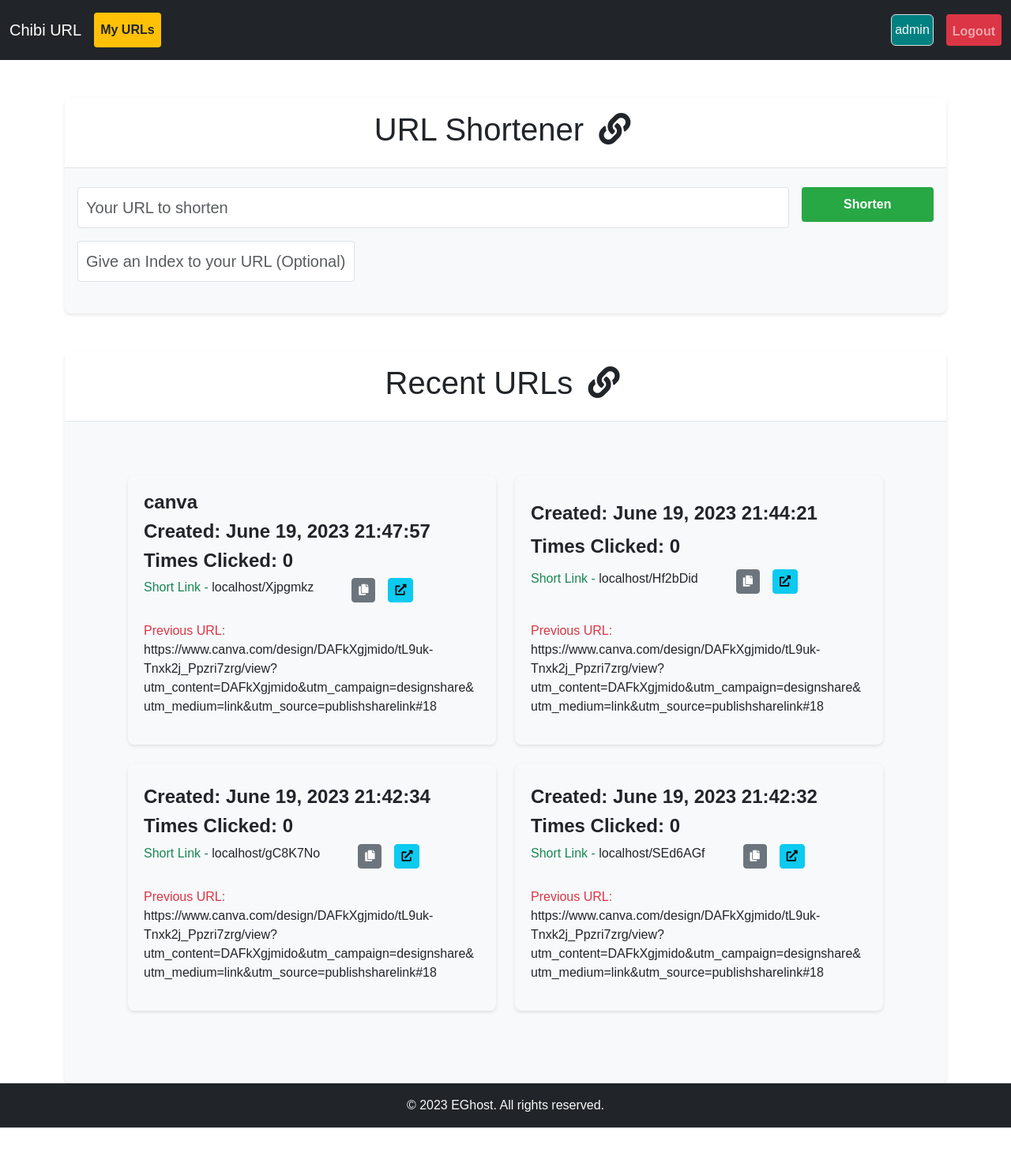
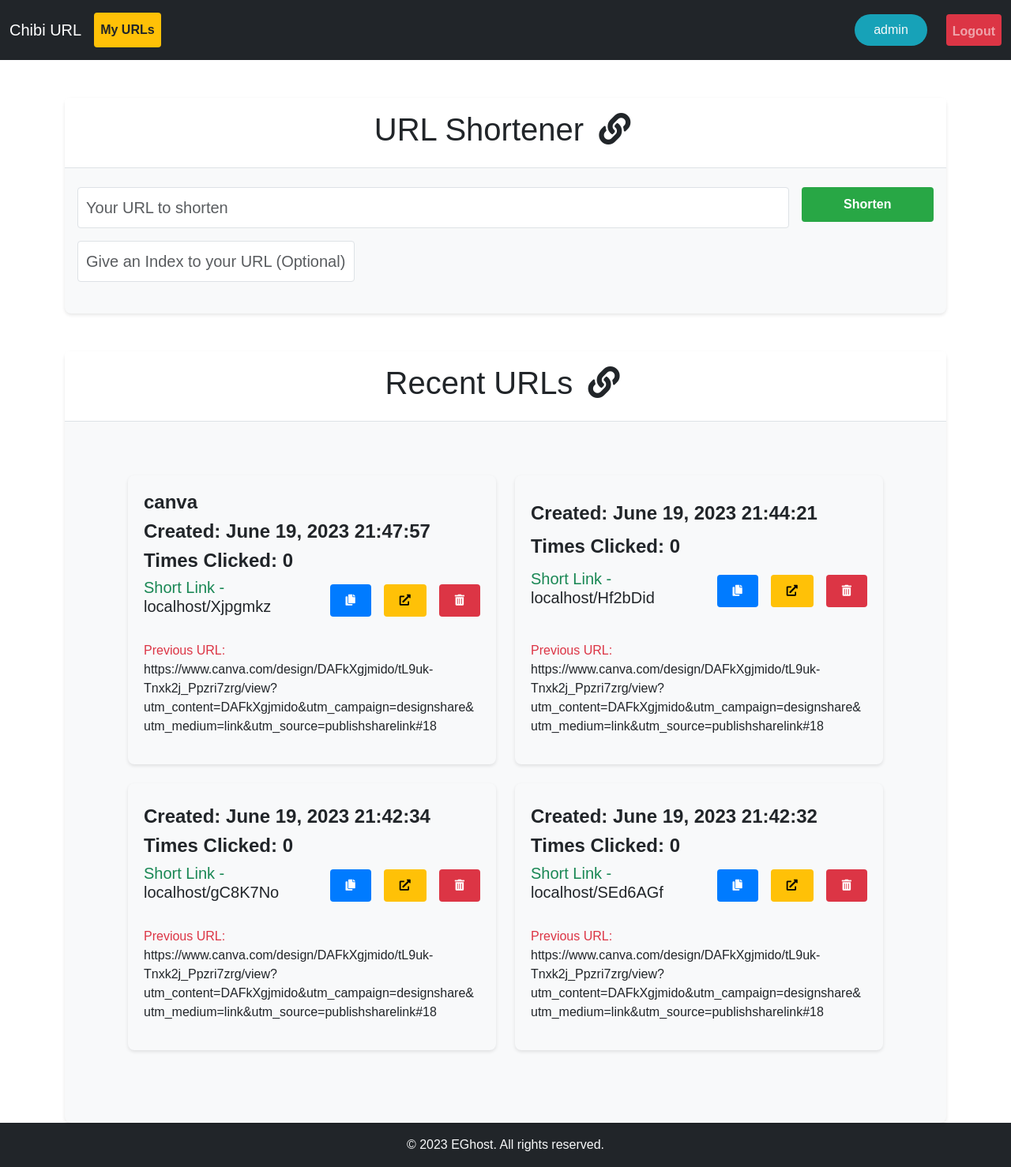
Before and after one commit to EGhost98/Chibi_URL, a Django app: page / in a window 1280 px wide. Shown: the whole page at 79% size. Before the commit the page ends 1428 px from the top, so only its background shows below. Run offline with Django 4.2, Linux system fonts and the light colour scheme; a user stored in the database is signed in; data comes from the database, SQL or seed files in the repository; both versions use the stored data as it was after the commit.

Commit message:
Minor UI Adjustments

```diff
--- a/tinyurl/templates/tinyurl/base.html
+++ b/tinyurl/templates/tinyurl/base.html
@@ -96,10 +96,10 @@
                 </ul>
                 <ul class="navbar-nav ms-auto">
                     <li class="nav-item">
-                        <span class="nav-link text-light border rounded p-1" style="background-color: teal; color: black; line-height: 30px;">{{ user.username }}</span>
+                        <span class="nav-link d-inline-block rounded-pill px-4 py-2 text-light" style="background-color: #17a2b8;">{{ user.username }}</span>
                     </li>
                     <li class="nav-item">
-                        <a class="nav-link btn btn-danger ms-3" style="height: 40px" href="{% url 'logout' %}">Logout</a>
+                        <a class="nav-link btn btn-danger ms-4" style="height: 40px" href="{% url 'logout' %}">Logout</a>
                     </li>
                 </ul>
                 {% else %}
--- a/tinyurl/templates/tinyurl/home.html
+++ b/tinyurl/templates/tinyurl/home.html
@@ -95,12 +95,10 @@
                                 Times Clicked: {{ purls.times_followed }}
                             </h6>
                             <div class="d-flex align-items-center">
-                                <h6 href="#" class="card-text">
-                                    <span class="text-success">Short Link - </span>
-                                    {{ request.get_host }}/{{ purls.short_url }}
-                                </h6>
+                                <h5 href="#" class="card-text"><span class="text-success">Short Link - </span>{{ request.get_host }}/{{ purls.short_url }}
+                                </h5>
                                 <button
-                                    class="btn btn-secondary ms-5 btn-sm copy-btn"
+                                    class="btn btn-primary ms-5 btn-sm copy-btn"
                                     onclick="copyToClipboard('{{ request.get_host }}/{{ purls.short_url }}')"
                                     data-bs-toggle="tooltip"
                                     data-bs-placement="top"
@@ -110,12 +108,21 @@
                                 </button>
                                 <a
                                     href="{% url 'redirect_url' shortened_part=purls.short_url %}"
-                                    class="btn btn-info ms-3 btn-sm"
+                                    class="btn btn-warning ms-3 btn-sm"
                                     data-bs-toggle="tooltip"
                                     data-bs-placement="top"
                                     title="Visit URL"
                                 >
                                     <i class="fas fa-external-link-alt"></i>
+                                </a>
+                                <a
+                                    href="{% url 'delete_url' purls.id %}"
+                                    class="btn btn-danger ms-3 btn-sm"
+                                    data-bs-toggle="tooltip"
+                                    data-bs-placement="top"
+                                    title="Delete"
+                                >
+                                    <i class="fas fa-trash-alt"></i>
                                 </a>
                             </div>
                             <br>
```
Also changed, not shown: users/templates/registration/login.html (+5 -3 lines), db.sqlite3.
